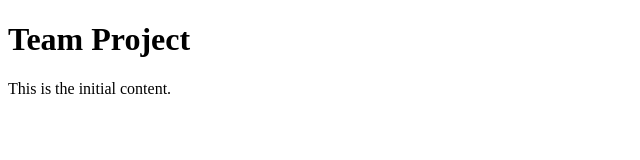
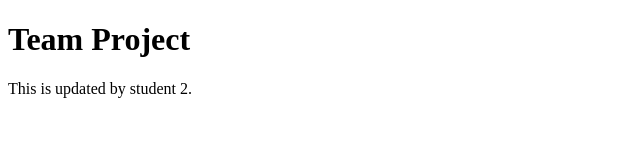
Before and after one commit to mary838/team-lazy-xzo, a plain HTML site: page index.html in a window 1280 px wide. Shown: the full height of the page, 0-640 px from the left. Drawn offline with Linux system fonts and the light colour scheme.

Commit message:
Update paragraph by student 2

```diff
--- a/index.html
+++ b/index.html
@@ -7,6 +7,6 @@
   </head>
   <body>
     <h1>Team Project</h1>
-    <p>This is the initial content.</p>
+    <p>This is updated by student 2.</p>
   </body>
 </html>
```
